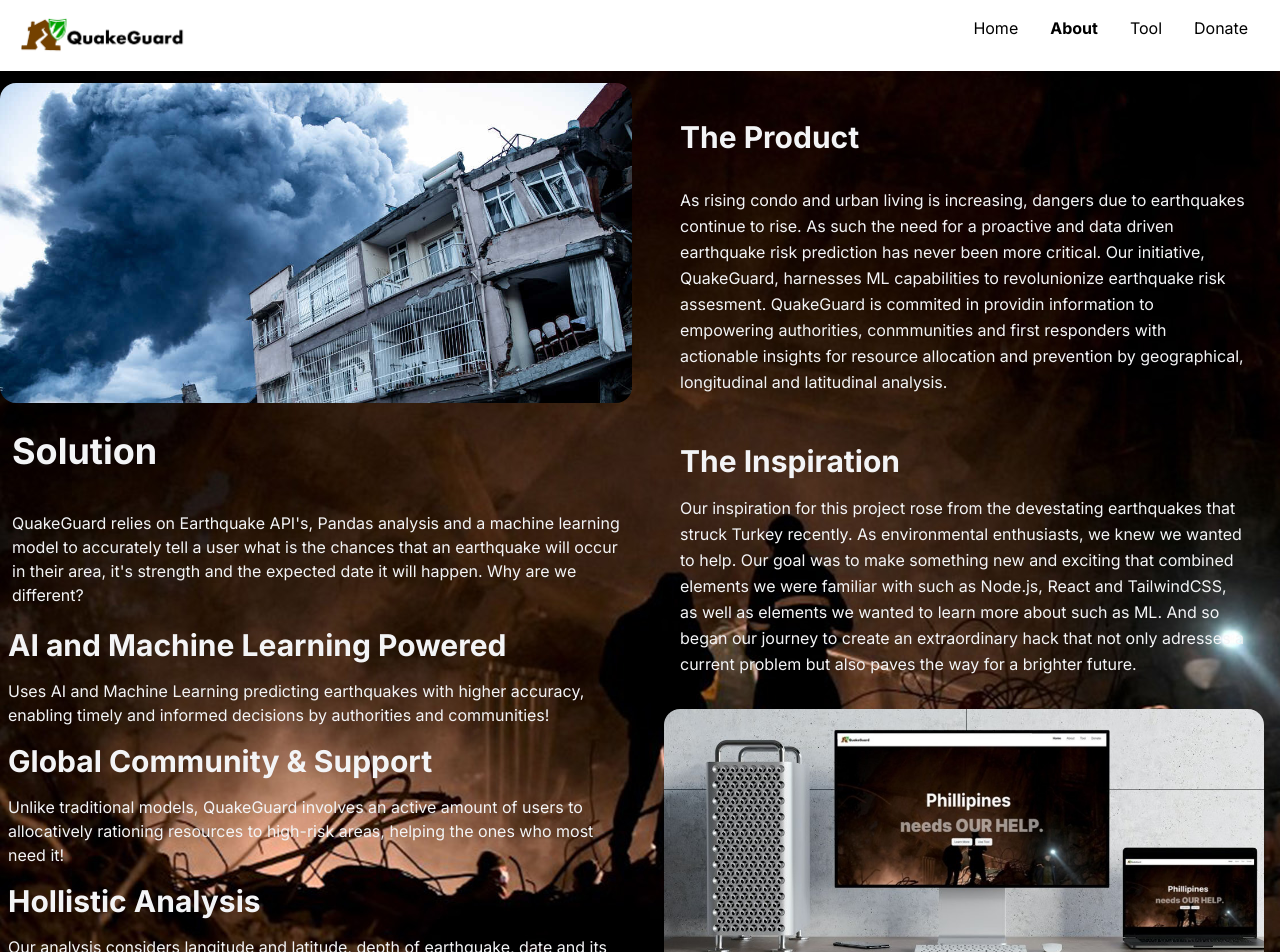
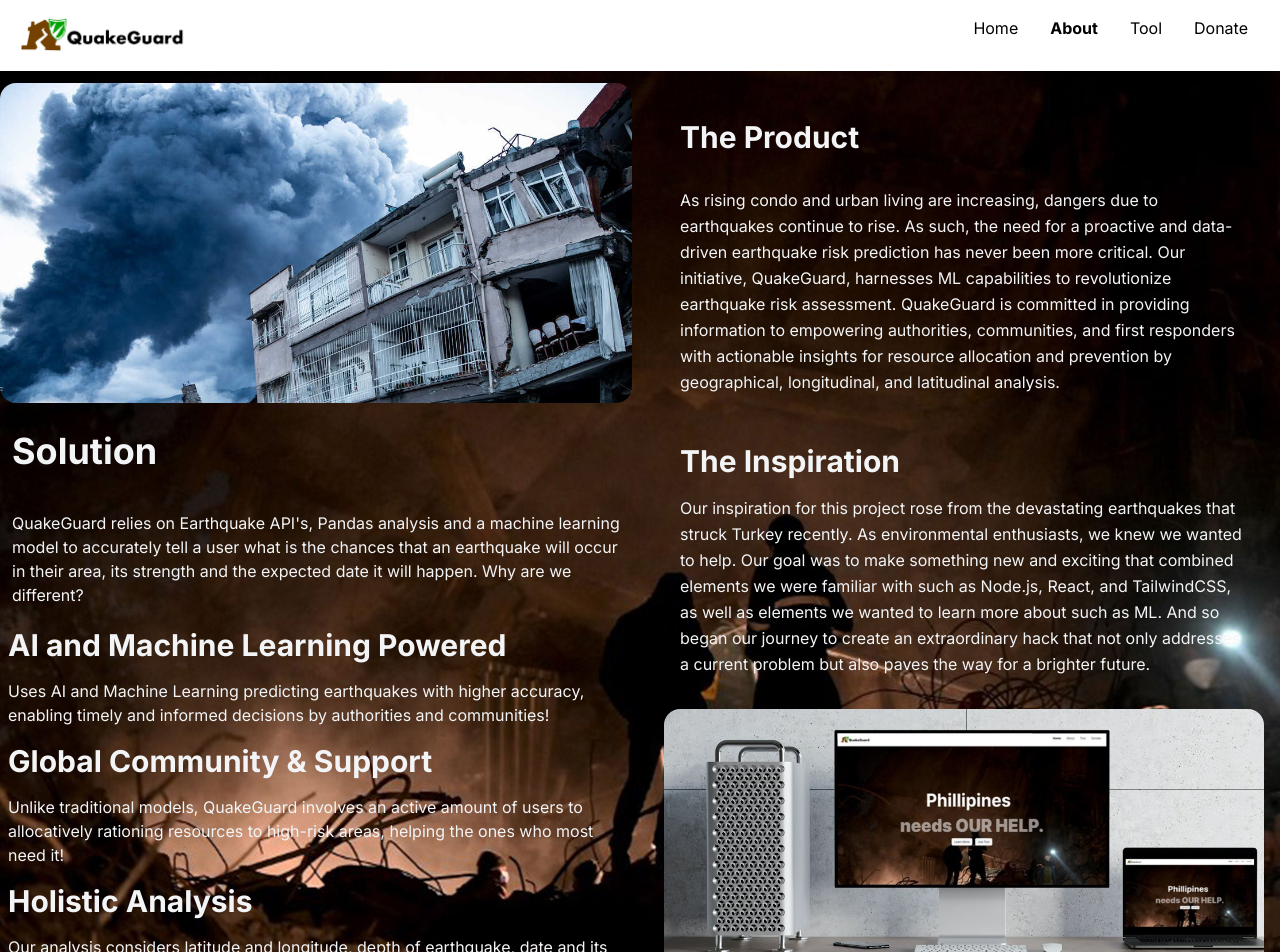
Before and after one commit to adityarao2005/deltahacksX, a Next.js app in the folder quake-guard/quake-guard-frontend/: page /about in a window 1280 px wide. Shown: the top 952 px of the page. Built offline with nearby package versions, Linux system fonts and the light colour scheme.

Commit message:
FIxed up transitions

```diff
--- a/quake-guard/quake-guard-frontend/src/app/about/page.tsx
+++ b/quake-guard/quake-guard-frontend/src/app/about/page.tsx
@@ -1,55 +1,82 @@
 import React from "react";
+
 
 export default function AboutPage() {
   return (
-		<div className='flex-1 grid grid-cols-2 gap-4 bg-[url("/quake-2.jpg")]'>
-			<div>
-				<div className='bg-cover mt-3 h-80 rounded-2xl bg-[url("/earthquake2.jpg")] mb-4 p-3'></div>
-				<h1 className='text-4xl font-bold text-gray-100 mb-4 p-3'>
+    <div className="flex-1 grid grid-cols-2 gap-4 bg-[url('/quake-2.jpg')]">
+      <div className="animate-slideInLeft">
+        <div className="bg-cover mt-3 h-80 rounded-2xl bg-[url('/earthquake2.jpg')] mb-4 p-3"></div>
+        <h1 className="text-4xl font-bold text-gray-100 mb-4 p-3">
           Solution
-				</h1 >
-				<p className = 'text-gray-100 p-3 '>QuakeGuard relies on Earthquake API's, Pandas analysis and a machine learning model to accurately tell a user what is the chances that an earthquake will occur in their area, it's strength and the expected date it will happen. Why are we different? </p>
-				<div>
-					<h1 className='text-3xl font-bold text-gray-100 p-2'>
+        </h1>
+        <p className="text-gray-100 p-3">
+          QuakeGuard relies on Earthquake API's, Pandas analysis and a machine
+          learning model to accurately tell a user what is the chances that an
+          earthquake will occur in their area, its strength and the expected
+          date it will happen. Why are we different?
+        </p>
+        <div className="animate-slideInLeft">
+          <h1 className="text-3xl font-bold text-gray-100 p-2">
             AI and Machine Learning Powered
           </h1>
-					<p className='text-gray-100 p-2'>
-						Uses AI and Machine Learning predicting earthquakes with higher accuracy, enabling timely and informed decisions by authorities and communities!
+          <p className="text-gray-100 p-2">
+            Uses AI and Machine Learning predicting earthquakes with higher
+            accuracy, enabling timely and informed decisions by authorities and
+            communities!
           </p>
         </div>
-				<div>
-					<h1 className='text-3xl font-bold text-gray-100 p-2'>
+        <div className="animate-slideInLeft">
+          <h1 className="text-3xl font-bold text-gray-100 p-2">
             Global Community & Support
           </h1>
-					<p className='text-gray-100 p-2'>
-						Unlike traditional models, QuakeGuard involves an active amount of users to allocatively rationing resources to high-risk areas, helping the ones who most need it!
+          <p className="text-gray-100 p-2">
+            Unlike traditional models, QuakeGuard involves an active amount of
+            users to allocatively rationing resources to high-risk areas,
+            helping the ones who most need it!
           </p>
-					<h1 className='text-3xl font-bold text-gray-100 p-2'>
-						Hollistic Analysis
+          <h1 className="text-3xl font-bold text-gray-100 p-2">
+            Holistic Analysis
           </h1>
-					<p className='text-gray-100 p-2'>
-						Our analysis considers langitude and latitude, depth of earthquake, date and its Richter rating from a diverse dataset providing more accurate outputs and more comprehensive summary results!
+          <p className="text-gray-100 p-2">
+            Our analysis considers latitude and longitude, depth of earthquake,
+            date and its Richter rating from a diverse dataset providing more
+            accurate outputs and more comprehensive summary results!
           </p>
         </div>
       </div>
-			<div className='flex-1 p-4'>
-				<div className='pb-4 p-4'>
-					<h1 className='text-3xl font-bold text-gray-100 py-4'>
+      <div className="animate-slideInRight">
+        <div className="flex-1 p-4">
+          <div className="pb-4 p-4">
+            <h1 className="text-3xl font-bold text-gray-100 py-4">
               The Product
             </h1>
-					<p className='text-gray-100 py-4 leading-relaxed'>
-						As rising condo and urban living is increasing, dangers due to earthquakes continue to rise. As such the need for a proactive and data driven earthquake risk prediction has never been more critical. Our initiative, QuakeGuard, harnesses ML capabilities to revolunionize earthquake risk assesment. QuakeGuard is commited in providin information to empowering authorities, conmmunities and first responders with actionable insights for resource allocation and prevention by geographical, longitudinal and latitudinal analysis.
+            <p className="text-gray-100 py-4 leading-relaxed">
+              As rising condo and urban living are increasing, dangers due to
+              earthquakes continue to rise. As such, the need for a proactive and
+              data-driven earthquake risk prediction has never been more
+              critical. Our initiative, QuakeGuard, harnesses ML capabilities to
+              revolutionize earthquake risk assessment. QuakeGuard is committed in
+              providing information to empowering authorities, communities, and
+              first responders with actionable insights for resource allocation
+              and prevention by geographical, longitudinal, and latitudinal
+              analysis.
             </p>
           </div>
-				<div className='pb-4 p-4 leading-relaxed'>
-					<h1 className='text-3xl font-bold text-gray-100 '>
-						The Inspiration
-					</h1>
-					<p className='text-gray-100 py-4 leading-relaxed'>
-						Our inspiration for this project rose from the devestating earthquakes that struck Turkey recently. As environmental enthusiasts, we knew we wanted to help. Our goal was to make something new and exciting that combined elements we were familiar with such as Node.js, React and TailwindCSS, as well as elements we wanted to learn more about such as ML. And so began our journey to create an extraordinary hack that not only adresses a current problem but also paves the way for a brighter future.
+          <div className="pb-4 p-4 leading-relaxed">
+            <h1 className="text-3xl font-bold text-gray-100">The Inspiration</h1>
+            <p className="text-gray-100 py-4 leading-relaxed">
+              Our inspiration for this project rose from the devastating
+              earthquakes that struck Turkey recently. As environmental
+              enthusiasts, we knew we wanted to help. Our goal was to make
+              something new and exciting that combined elements we were familiar
+              with such as Node.js, React, and TailwindCSS, as well as elements we
+              wanted to learn more about such as ML. And so began our journey to
+              create an extraordinary hack that not only addresses a current
+              problem but also paves the way for a brighter future.
             </p>
           </div>
-				<div className='bg-cover h-80 rounded-2xl bg-[url("/mockup3.jpg")] p-3 '></div>
+          <div className="bg-cover h-80 rounded-2xl bg-[url('/mockup3.jpg')] p-3"></div>
+        </div>
       </div>
     </div>
   );
--- a/quake-guard/quake-guard-frontend/src/app/globals.css
+++ b/quake-guard/quake-guard-frontend/src/app/globals.css
@@ -1,3 +1,34 @@
 @tailwind base;
 @tailwind components;
 @tailwind utilities;
+
+
+@keyframes slideInLeft {
+    from {
+      opacity: 0;
+      transform: translateX(-100%);
+    }
+    to {
+      opacity: 1;
+      transform: translateX(0);
+    }
+  }
+
+  @keyframes slideInRight {
+    from {
+      opacity: 0;
+      transform: translateX(100%);
+    }
+    to {
+      opacity: 1;
+      transform: translateX(0);
+    }
+  }
+
+  .animate-slideInLeft {
+    animation: slideInLeft 1s ease-out;
+  }
+
+  .animate-slideInRight {
+    animation: slideInRight 1s ease-out;
+  }
```
Also changed, not shown: quake-guard/quake-guard-frontend/src/app/about/styles.css (added, +12 -0 lines). Lines whose indentation alone changed are shown as unchanged.
